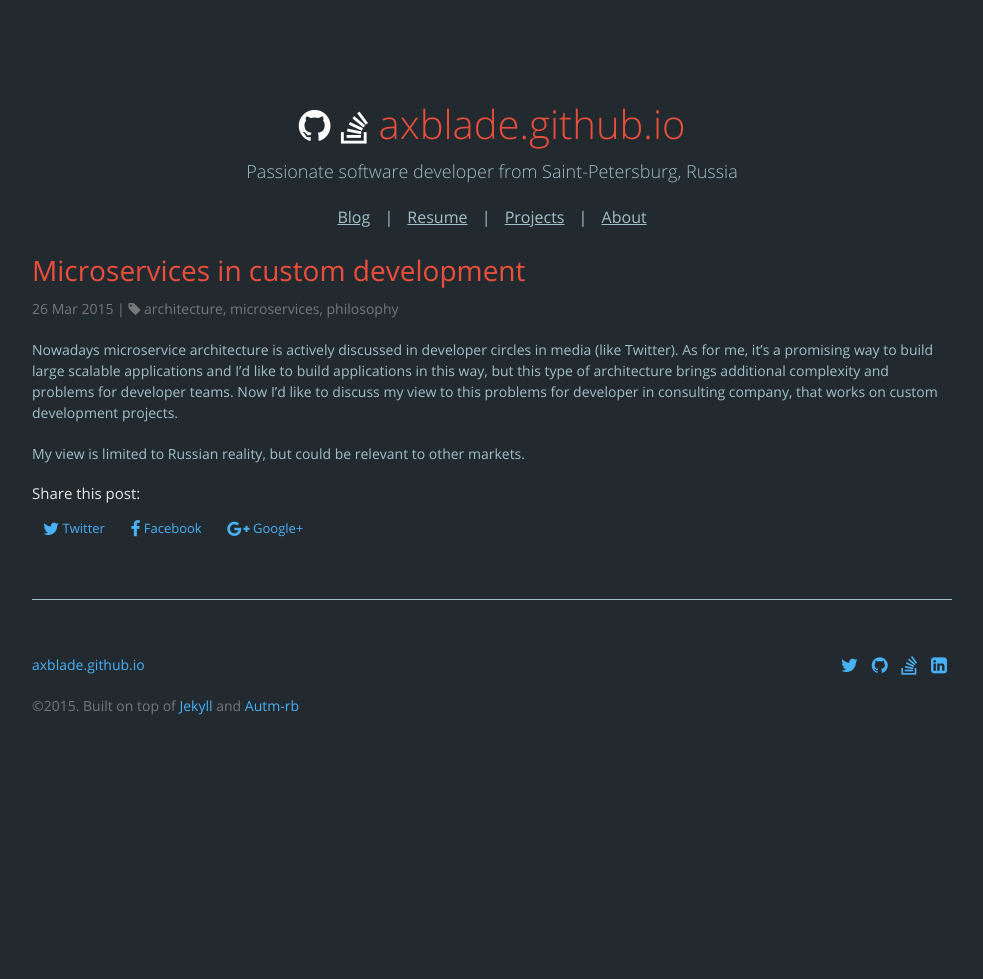
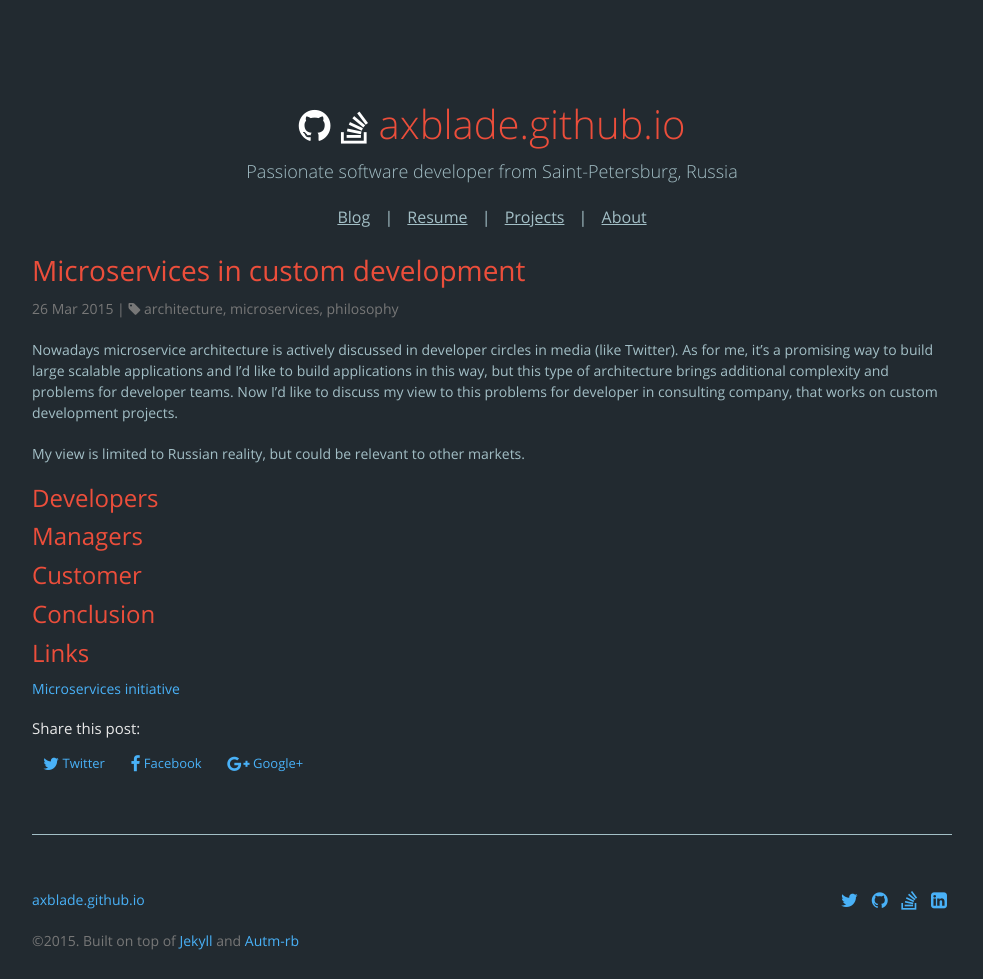
Before and after one commit to eugene-sy/eugene-sy.github.io, a Jekyll site: the page built from _posts/2015-03-26-microservices-in-custom-development.md, in a window 1280 px wide. Shown: the whole page, without its empty margins (148-1131 px from the left). Built offline with Jekyll 4.4.1, drawn with Linux system fonts in a browser that asks for light colours; nearby versions of some CDN libraries; before the commit the page ends 900 px from its top, so only the background shows below that.

Commit message:
structure

```diff
--- a/_posts/2015-03-26-microservices-in-custom-development.md
+++ b/_posts/2015-03-26-microservices-in-custom-development.md
@@ -10,3 +10,15 @@ Nowadays microservice architecture is actively discussed in developer circles in
 As for me, it's a promising way to build large scalable applications and I'd like to build applications in this way, but this type of architecture brings additional complexity and problems for developer teams. Now I'd like to discuss my view to this problems for developer in consulting company, that works on custom development projects.
 
 My view is limited to Russian reality, but could be relevant to other markets.
+
+## Developers
+
+## Managers
+
+## Customer
+
+## Conclusion
+
+## Links
+
+[Microservices initiative](http://microservices.io/)
```
